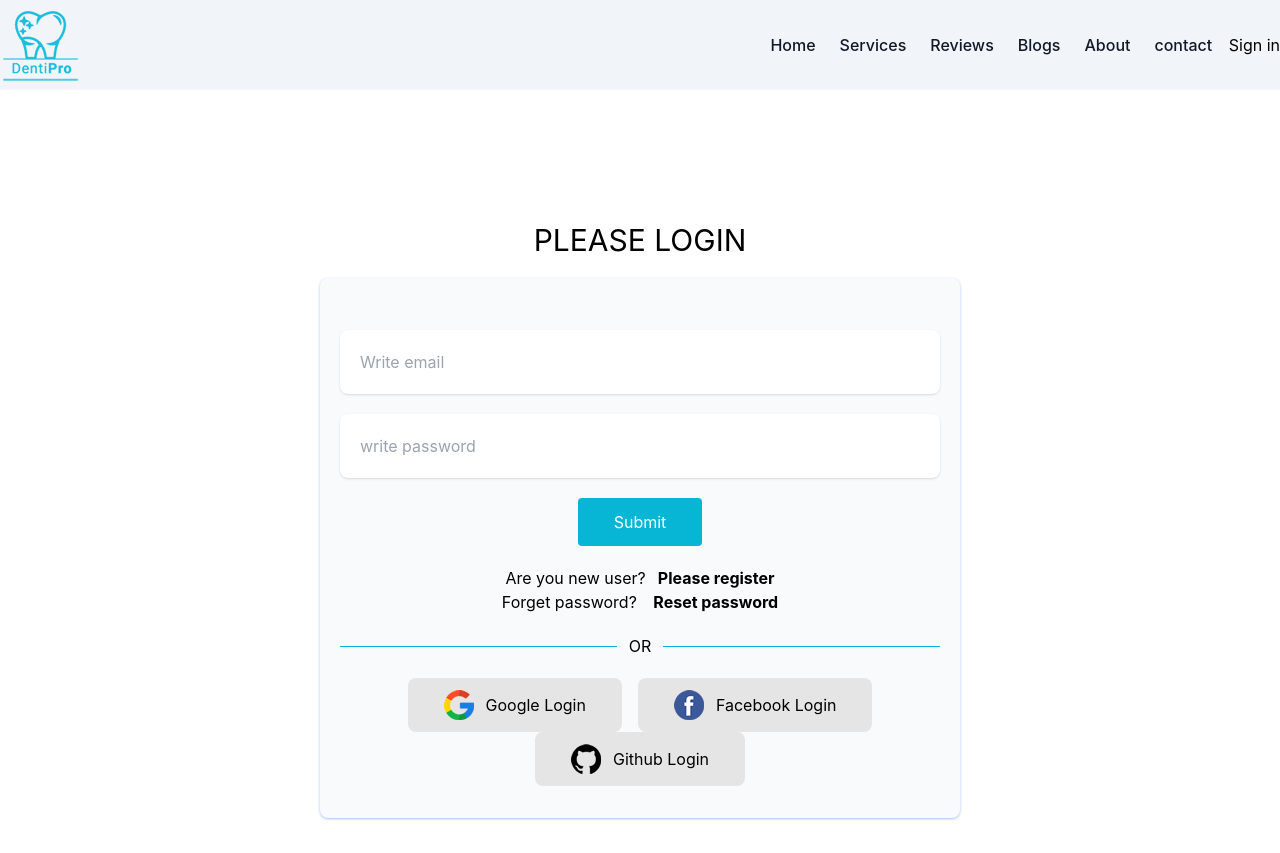
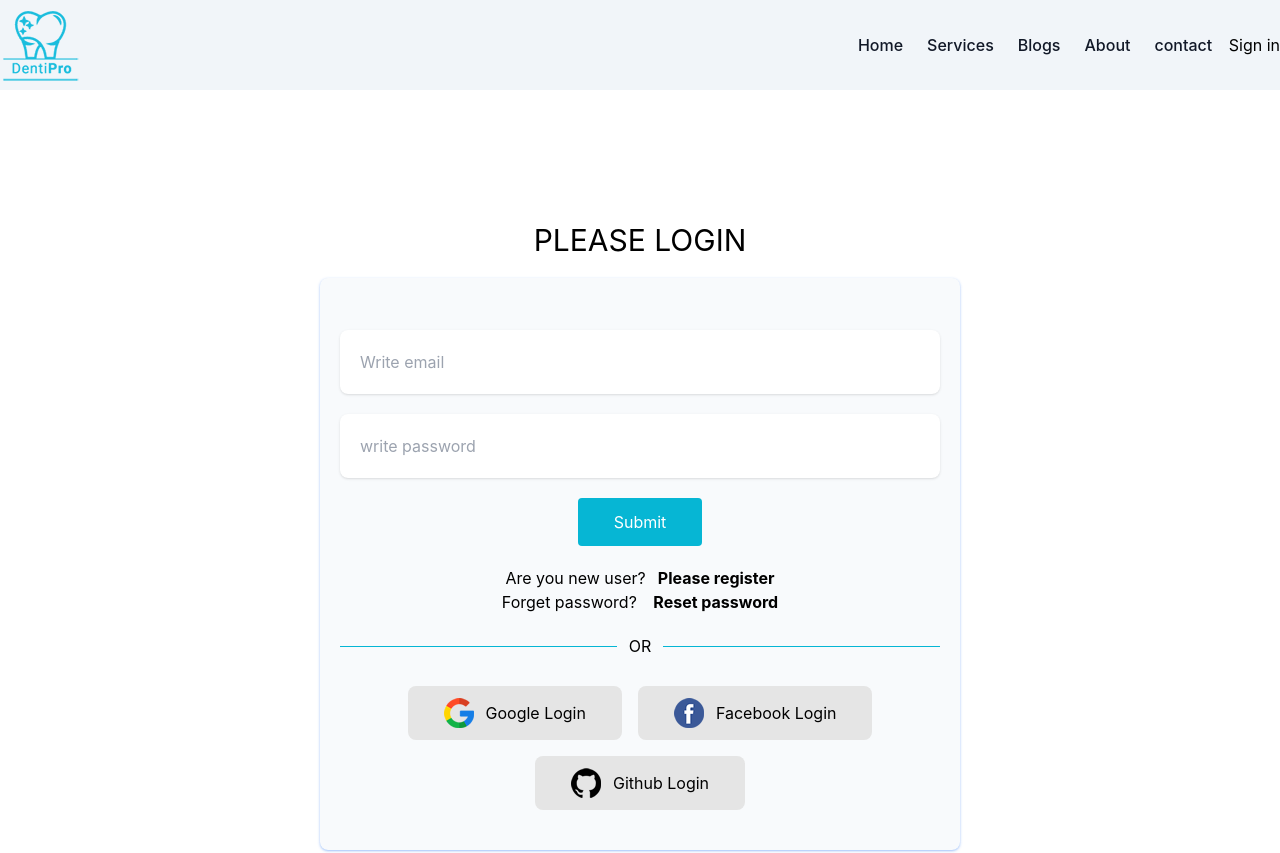
Before and after one commit to tilok-wp/DENTAL-PRO, a React (Create React App) app: page /login in a window 1280 px wide. Shown: the top 853 px of the page. Built offline with nearby package versions, Linux system fonts and the light colour scheme.

Commit message:
Email password register with firebase complete

```diff
--- a/src/conponents/Header/Header.js
+++ b/src/conponents/Header/Header.js
@@ -11,7 +11,6 @@ const Header = () => {
                 <nav >
                     <CustomLink to={'/'}>Home</CustomLink>
                     <CustomLink to={'/services'}>Services</CustomLink>
-                    <CustomLink to={'/Reviews'}>Reviews</CustomLink>
                     <CustomLink to={'/blogs'}>Blogs</CustomLink>
                     <CustomLink to={'/about'}>About</CustomLink>
                     <CustomLink to={'/contact'}>contact</CustomLink>
--- a/src/conponents/Login/Login.js
+++ b/src/conponents/Login/Login.js
@@ -3,6 +3,7 @@ import { Link } from 'react-router-dom';
 import SocialLogin from '../SocialLogin/SocialLogin';
 
 const Login = () => {
+
     return (
         <div className='container mx-auto py-28'>
             <h3 className="my-5 text-center text-3xl uppercase">Please login</h3>
--- a/src/conponents/Register/Register.js
+++ b/src/conponents/Register/Register.js
@@ -1,14 +1,34 @@
 import React from 'react';
-import { Link } from 'react-router-dom';
+import { Link, useNavigate } from 'react-router-dom';
+import auth from '../../firebase.init';
 import SocialLogin from '../SocialLogin/SocialLogin';
+import { useCreateUserWithEmailAndPassword } from 'react-firebase-hooks/auth'
 
 const Register = () => {
+    const navigate = useNavigate()
+
+    const [
+        createUserWithEmailAndPassword,
+        user,
+        loading,
+        error,
+    ] = useCreateUserWithEmailAndPassword(auth);
+
+    const handleRegisterSubmit = event => {
+        event.preventDefault()
+        const fullName = event.target.displayName.value
+        const email = event.target.email.value
+        const password = event.target.password.value
+        console.log(fullName, email, password)
+        createUserWithEmailAndPassword(email, password)
+    }
+
     return (
         <div className='container mx-auto py-28'>
             <h3 className="my-5 text-center text-3xl uppercase">Please Register</h3>
 
             <div className='shadow shadow-blue-500/40 hover:shadow-indigo-500/40 md:w-1/2 mx-auto py-8  rounded-lg bg-slate-50'>
-                <form className='p-5'>
+                <form className='p-5' onSubmit={handleRegisterSubmit}>
                     <input type="text" name="displayName" id="displayName" placeholder='Full name' className='shadow p-5 block w-full mb-5 rounded-lg' />
                     <input type="email" name="email" id="email" placeholder='Write email' required className='shadow p-5 block w-full mb-5 rounded-lg' />
                     <input type="password" name="password" id="password" placeholder='write password' required className='shadow p-5 block w-full mb-5 rounded-lg' />
--- a/src/conponents/SocialLogin/SocialLogin.js
+++ b/src/conponents/SocialLogin/SocialLogin.js
@@ -13,17 +13,17 @@ const SocialLogin = () => {
                 <span className='bg-cyan-500 h-px w-full ml-3'></span>
             </div>
             <button
-                className='inline-flex items-center py-3 px-9 rounded-lg bg-neutral-200 mx-2'>
+                className='inline-flex items-center py-3 px-9 rounded-lg bg-neutral-200 mx-2 my-2'>
                 <img className='mr-3' src={gooleLogo} alt="" />
                 Google Login
             </button>
             <button
-                className='inline-flex items-center py-3 px-9 rounded-lg bg-neutral-200 mx-2'>
+                className='inline-flex items-center py-3 px-9 rounded-lg bg-neutral-200 mx-2 my-2'>
                 <img className='mr-3' src={facebookLogo} alt="" />
                 Facebook Login
             </button>
             <button
-                className='inline-flex items-center py-3 px-9 rounded-lg bg-neutral-200 mx-2'>
+                className='inline-flex items-center py-3 px-9 rounded-lg bg-neutral-200 mx-2 my-2'>
                 <img className='mr-3' src={githubLogo} alt="" />
                 Github Login
             </button>
--- /dev/null
+++ b/src/firebase.init.js
@@ -0,0 +1,25 @@
+// Import the functions you need from the SDKs you need
+import { initializeApp } from "firebase/app";
+import { getAuth } from 'firebase/auth';
+// TODO: Add SDKs for Firebase products that you want to use
+// https://firebase.google.com/docs/web/setup#available-libraries
+
+// Your web app's Firebase configuration
+const firebaseConfig = {
+    apiKey: process.env.REACT_APP_apiKey,
+    authDomain: process.env.REACT_APP_authDomain,
+    projectId: process.env.REACT_APP_projectId,
+    storageBucket: process.env.REACT_APP_storageBucket,
+    messagingSenderId: process.env.REACT_APP_messagingSenderId,
+    appId: process.env.REACT_APP_appId
+};
+
+
+// Initial Firebase
+const app = initializeApp(firebaseConfig);
+
+const auth = getAuth(app);
+
+
+
+export default auth;
```
Also changed, not shown: 2 other files (tests, documents, lock files or other folders).
